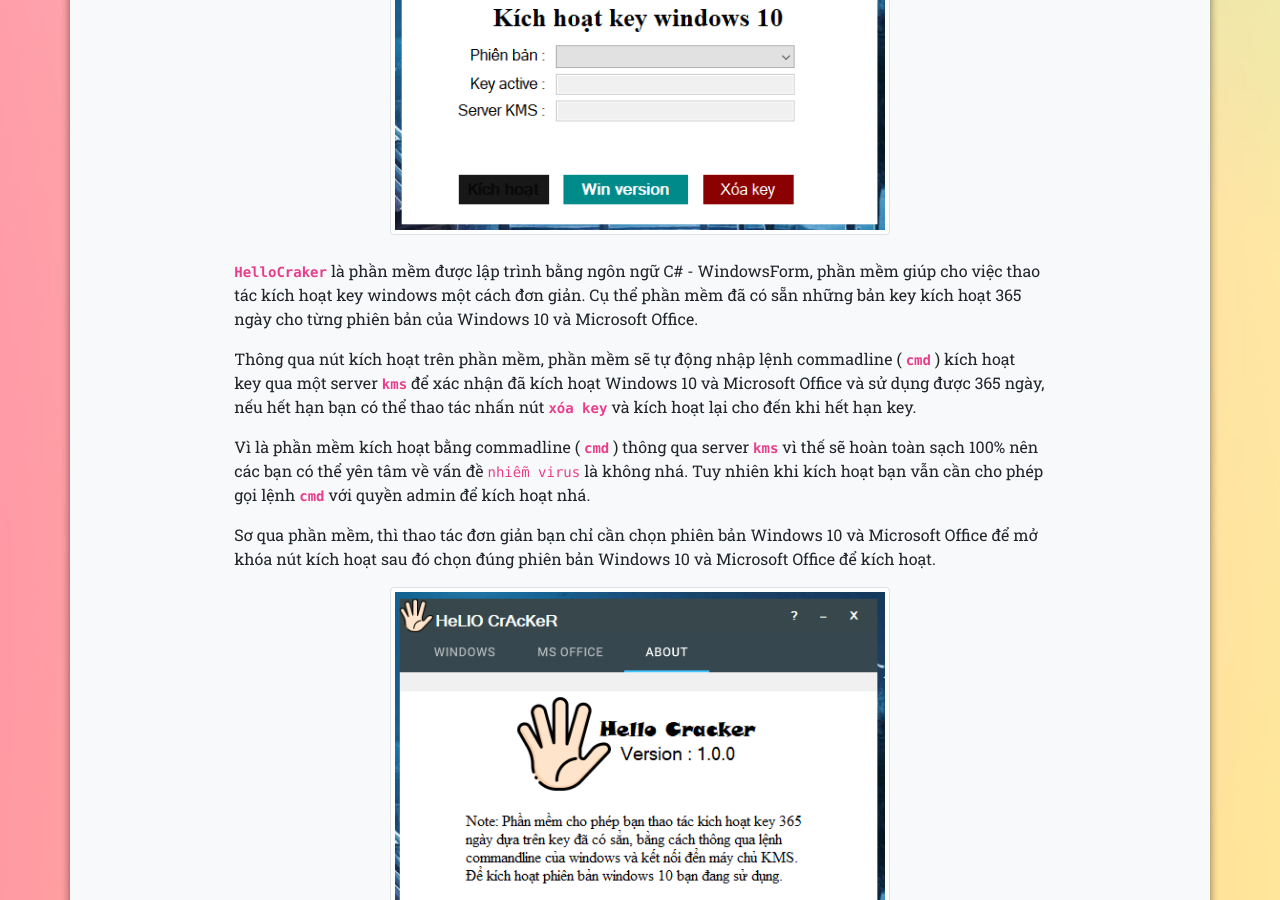
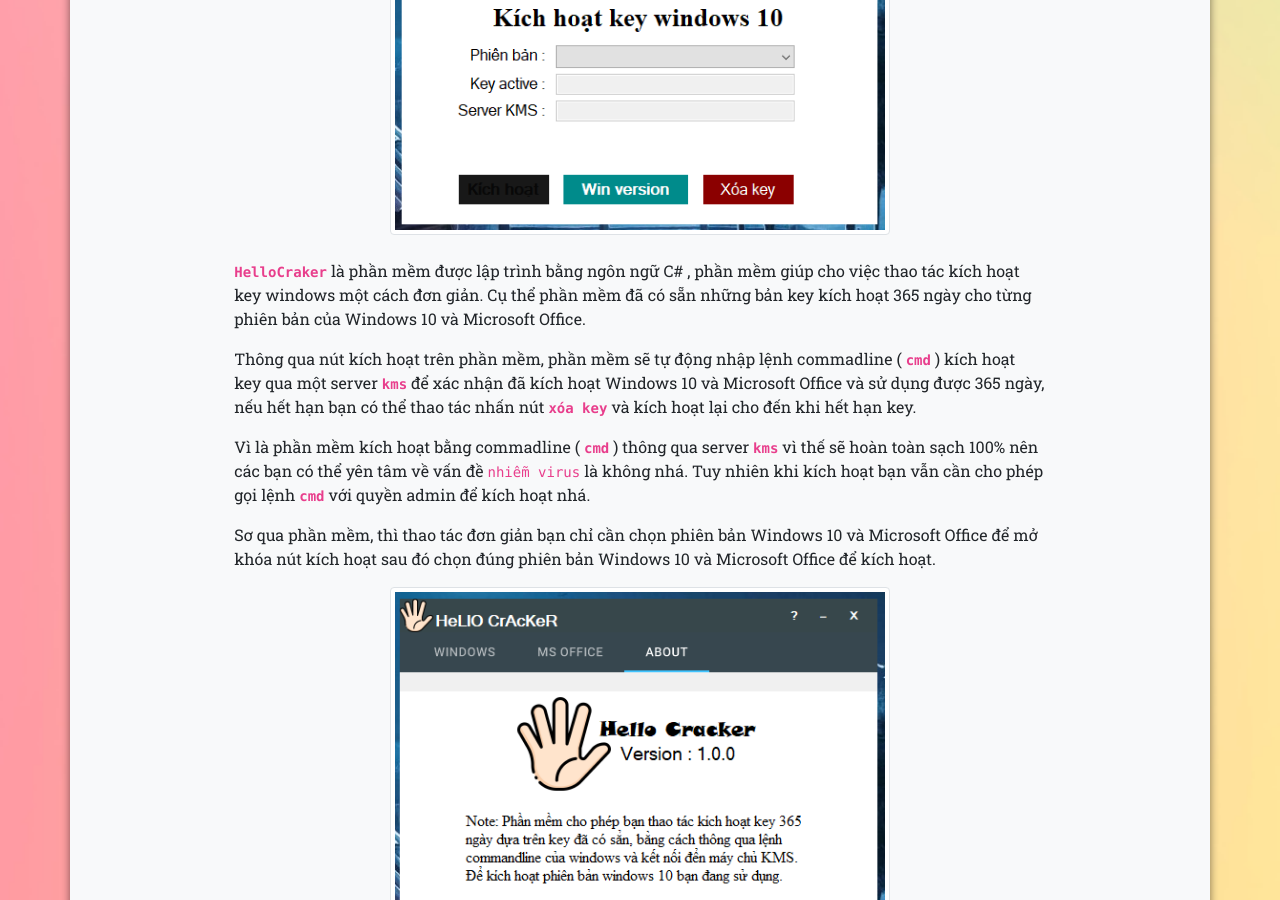
Before and after one commit to panadorado/panadora.github.io, a Jekyll site: the page built from _posts/2020-6-1-kich-hoat-windows-va-microsoft-office-voi-hello-cracker.md, in a window 1280 px wide and 900 px high, scrolled down 633 px. Built offline with Jekyll 4.4.1, drawn with Linux system fonts in a browser that asks for light colours; nearby versions of some CDN libraries; some of the changed lines change nothing that is shown; some of the changed text lies outside the part shown.

Commit message:
Update 2020-6-1-kich-hoat-windows-va-microsoft-office-voi-hello-cracker.md

```diff
--- a/_posts/2020-6-1-kich-hoat-windows-va-microsoft-office-voi-hello-cracker.md
+++ b/_posts/2020-6-1-kich-hoat-windows-va-microsoft-office-voi-hello-cracker.md
@@ -10,7 +10,7 @@
 
 <center><img class="img-thumbnail" width="500" src="{{baseurl}}/image/202061Hellocracker.PNG"></center>
 <br>
-**`HelloCraker`** là phần mềm được lập trình bằng ngôn ngữ C# - WindowsForm, phần mềm giúp cho việc thao tác kích hoạt key windows một cách đơn giản. Cụ thể phần mềm đã có sẵn những bản key kích hoạt 365 ngày cho từng phiên bản của Windows 10 và Microsoft Office.
+**`HelloCraker`** là phần mềm được lập trình bằng ngôn ngữ C# , phần mềm giúp cho việc thao tác kích hoạt key windows một cách đơn giản. Cụ thể phần mềm đã có sẵn những bản key kích hoạt 365 ngày cho từng phiên bản của Windows 10 và Microsoft Office.
 
 Thông qua nút kích hoạt trên phần mềm, phần mềm sẽ tự động nhập lệnh commadline ( **`cmd`** ) kích hoạt key qua một server **`kms`** để xác nhận đã kích hoạt Windows 10 và Microsoft Office và sử dụng được 365 ngày, nếu hết hạn bạn có thể thao tác nhấn nút **`xóa key`** và kích hoạt lại cho đến khi hết hạn key.
 
@@ -28,6 +28,10 @@
 
 <i class="fas fa-download"></i>[Link Download Fshare](https://www.fshare.vn/file/V18RVUF8JT8E)<br>
 <i class="fas fa-download"></i>[Link Download Mediafire](https://www.mediafire.com/file/ig62h8626p29a8p/HelloCracker.rar/file)<br>
+**`New Version HelloCrack 1.0.1`**
+<i class="fab fa-google-drive"></i>[Link Download Driver](https://drive.google.com/file/d/1Z7BdS-LoEmiLp9TQiduba2ldA6vPxX1h/view?usp=sharing)<br>
+<i class="fas fa-download">[Link Download Fshare](https://www.fshare.vn/file/NWAH9IL7YV9C)<br>
+<i class="fas fa-download">[Link Download Mediafire](https://www.mediafire.com/file/ekghz82ij52d4yc/HelloCrack-1.0.1.rar/file)
 
 Cảm ơn các bạn đã xem qua, hãy like và share cho mình có thêm động lực để tổng hợp những phần mềm hữu ích nhá ! ^^
 
```
